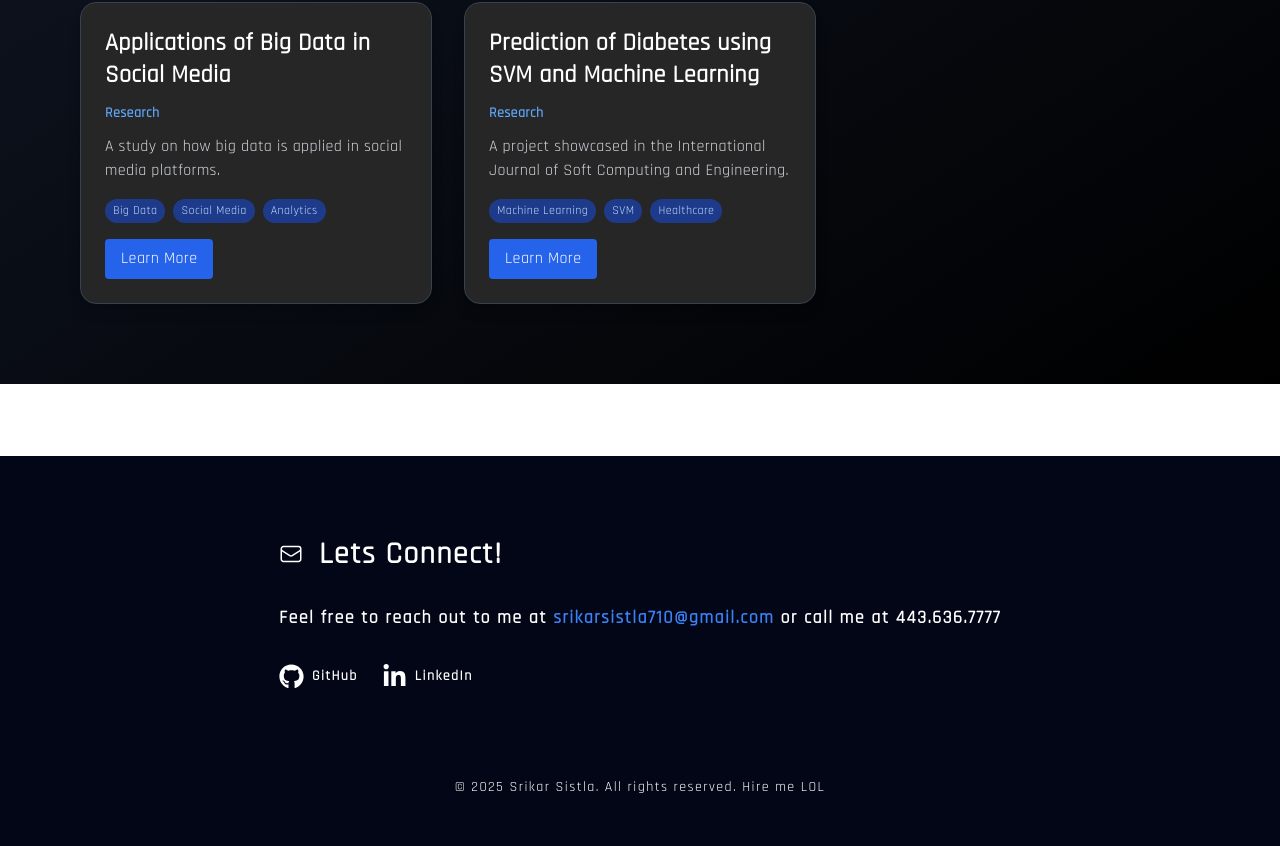
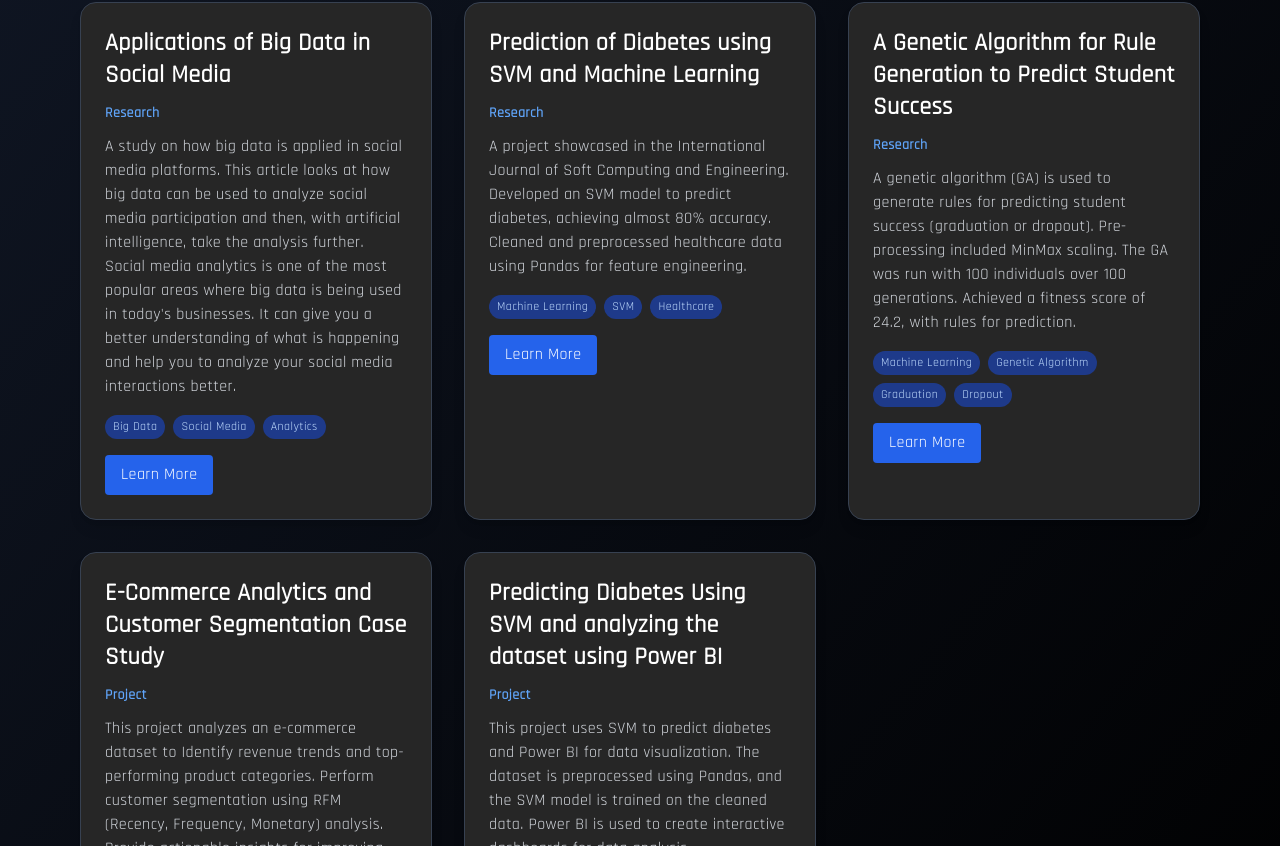
Before and after one commit to SrikarSistla08/MyPortfolio, a Next.js app: page /projects in a window 1280 px wide. Shown: the part 454-1300 px from the top of the page. Built offline with nearby package versions, Linux system fonts and the light colour scheme; a web font is replaced by a local one.

Commit message:
Added Projects

```diff
--- a/src/components/Projects/projects.js
+++ b/src/components/Projects/projects.js
@@ -8,16 +8,37 @@ export const projectsData = [
   {
     title: "Applications of Big Data in Social Media",
     type: "Research",
-    description: "A study on how big data is applied in social media platforms.",
+    description: "A study on how big data is applied in social media platforms. This article looks at how big data can be used to analyze social media participation and then, with artificial intelligence, take the analysis further. Social media analytics is one of the most popular areas where big data is being used in today's businesses. It can give you a better understanding of what is happening and help you to analyze your social media interactions better.",
     link: "https://ijsrem.com/download/applications-of-big-data-in-social-media/",
     tags: ["Big Data", "Social Media", "Analytics"]
   },
   {
     title: "Prediction of Diabetes using SVM and Machine Learning",
     type: "Research",
-    description: "A project showcased in the International Journal of Soft Computing and Engineering.",
+    description: "A project showcased in the International Journal of Soft Computing and Engineering. Developed an SVM model to predict diabetes, achieving almost 80% accuracy. Cleaned and preprocessed healthcare data using Pandas for feature engineering.",
     link: "https://www.ijsce.org/portfolio-item/b35570512222/",
     tags: ["Machine Learning", "SVM", "Healthcare"]
+  },
+  {
+    title: "A Genetic Algorithm for Rule Generation to Predict Student Success",
+    type: "Research",
+    description: "A genetic algorithm (GA) is used to generate rules for predicting student success (graduation or dropout). Pre-processing included MinMax scaling. The GA was run with 100 individuals over 100 generations. Achieved a fitness score of 24.2, with rules for prediction.",
+    link: "Yet to be uploaded",
+    tags: ["Machine Learning", "Genetic Algorithm", "Graduation", "Dropout"]
+  },
+  {
+    title: "E-Commerce Analytics and Customer Segmentation Case Study",
+    type: "Project",
+    description: "This project analyzes an e-commerce dataset to Identify revenue trends and top-performing product categories. Perform customer segmentation using RFM (Recency, Frequency, Monetary) analysis. Provide actionable insights for improving customer retention and profitability.",
+    link: "https://github.com/SrikarSistla08/Case-Study-on-Revenue",
+    tags: ["E-Commerce", "Analytics", "Customer Segmentation"]
+  },
+  {
+    title: "Predicting Diabetes Using SVM and analyzing the dataset using Power BI",
+    type: "Project",
+    description: "This project uses SVM to predict diabetes and Power BI for data visualization. The dataset is preprocessed using Pandas, and the SVM model is trained on the cleaned data. Power BI is used to create interactive dashboards for data analysis.",
+    link: "https://github.com/SrikarSistla08/Predicting-Diabetes-Using-SVM",
+    tags: ["Machine Learning", "SVM", "Power BI"]
   },
   // Add more projects, certifications, and awards here
 ];
```
